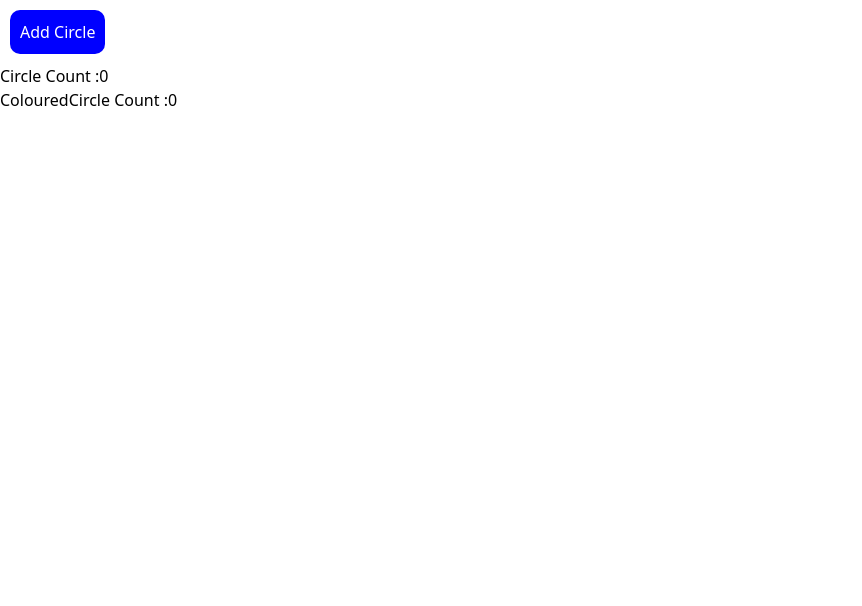
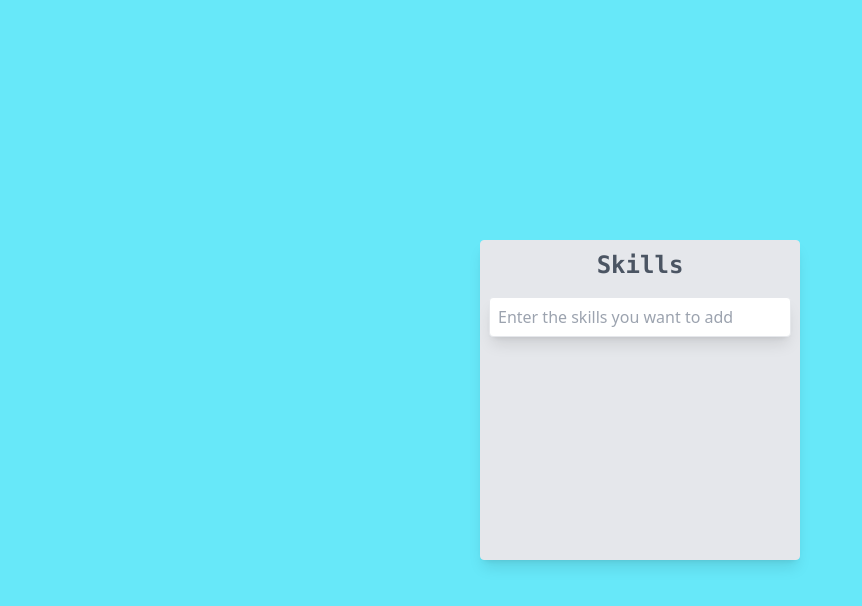
Before and after one commit to FarhanDazzler/Multiple-projects, a React (Create React App) app: page / in a window 1280 px wide. Shown: the top 606 px of the page, without its empty margins (0-862 px from the left). Built offline with nearby package versions, Linux system fonts and the light colour scheme.

Commit message:
tag input

```diff
--- a/src/App.js
+++ b/src/App.js
@@ -1,6 +1,8 @@
 // import "./App.css";
 
-import { CircleBox } from "./components/CircleBox/CircleBox";
+import { TagInput } from "./components/TagInputs/TagInput";
+
+// import { CircleBox } from "./components/CircleBox/CircleBox";
 
 // import { FormDynamic } from "./components/Dynamic-form/Form";
 // import { ImageSlider } from "./components/image-slider/imageSlider";
@@ -45,7 +47,8 @@ function App() {
       {/* <CurrencyConverterHomePage /> */}
       {/* <ImageSlider /> */}
       {/* <FormDynamic /> */}
-      <CircleBox />
+      {/* <CircleBox /> */}
+      <TagInput />
     </div>
   );
 }
--- /dev/null
+++ b/src/components/TagInputs/TagInput.jsx
@@ -0,0 +1,55 @@
+import React, { useState } from "react";
+
+export const TagInput = () => {
+  const [textInput, setTextInput] = useState("");
+  const [skills, setSkills] = useState([]);
+
+  const handleKeyDown = (e) => {
+    if (e.key === "Enter") {
+      if (skills.length <= 5) {
+        setSkills([...skills, textInput]);
+        setTextInput("");
+      } else {
+        alert("Your cant more than 5 skills");
+      }
+    }
+  };
+
+  const handleRemove = (index) => {
+    const removeItem = skills.filter((item, i) => index !== i);
+    setSkills(removeItem);
+  };
+
+  return (
+    <div className=" bg-cyan-300 h-screen w-full flex justify-center ">
+      <div className="box flex flex-col justify-start items-center bg-gray-200 px-2 py-2 text-gray-800 border rounded shadow-lg w-80 h-80 place-self-center   ">
+        <h5 className="text-2xl font-bold text-gray-600 font-mono">Skills</h5>
+
+        <input
+          type="text"
+          value={textInput}
+          onChange={(e) => setTextInput(e.target.value)}
+          onKeyDown={handleKeyDown}
+          className="w-full h-10 px-2 py-2 text-gray-600 border rounded shadow-lg focus:outline-none m-4"
+          placeholder="Enter the skills you want to add"
+        />
+        <div className="skill-box grid grid-cols-3 gap-2">
+          {skills?.map((tag, index) => (
+            <div
+              className="tag flex gap-1 border-2 border-gray-300 px-1 py-1 rounded shadow-md cursor-pointer self-start "
+              key={index}
+            >
+              <div
+                className="removeBtn bg-black text-white px-2 py-1 rounded shadow-md hover:bg-gray-400 cursor-pointer "
+                onClick={() => handleRemove(index)}
+              >
+                X
+              </div>
+              <div className="skill-set py-1">{tag}</div>
+            </div>
+          ))}
+        </div>
+      </div>
+    </div>
+  );
+};
```
